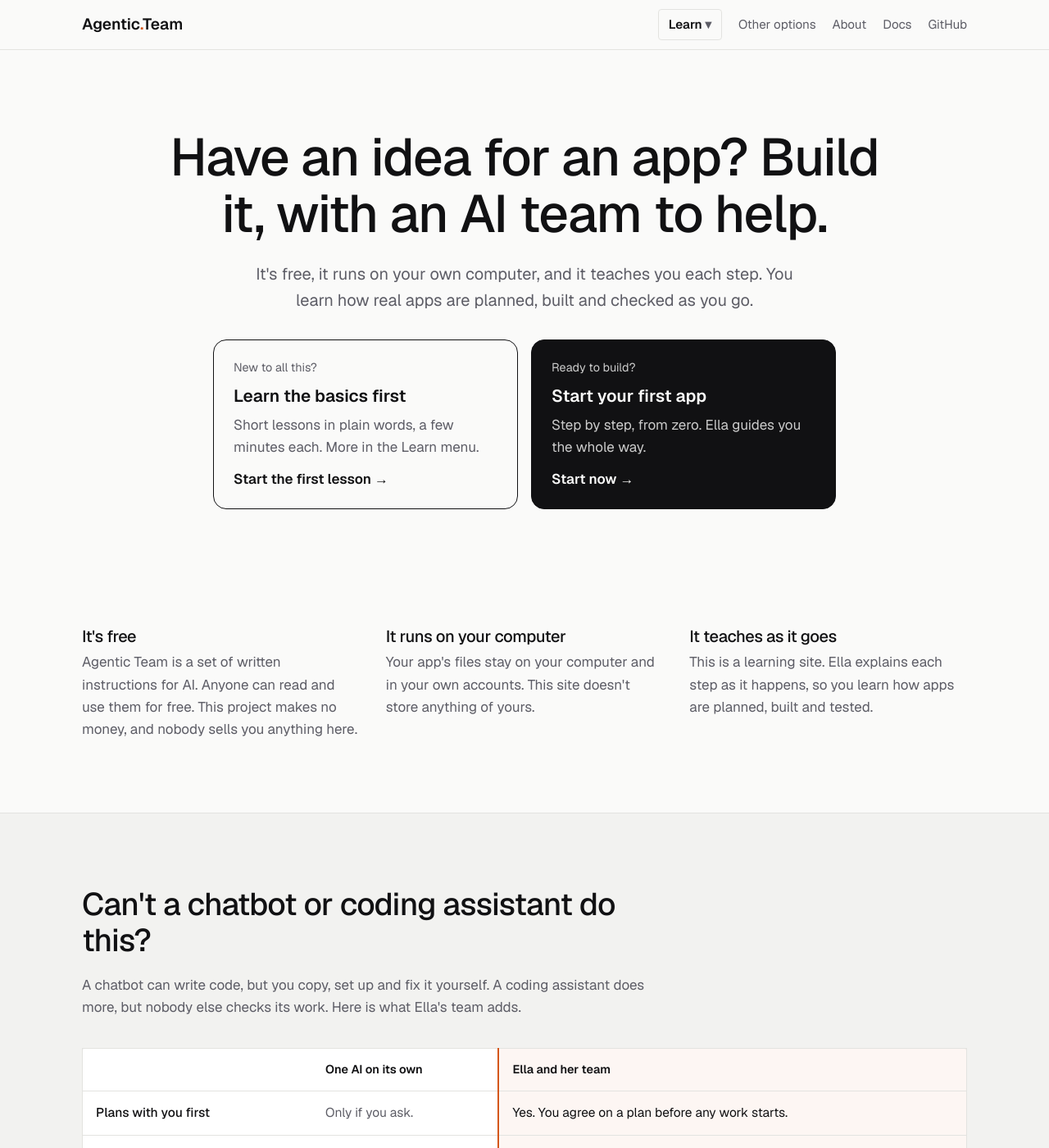
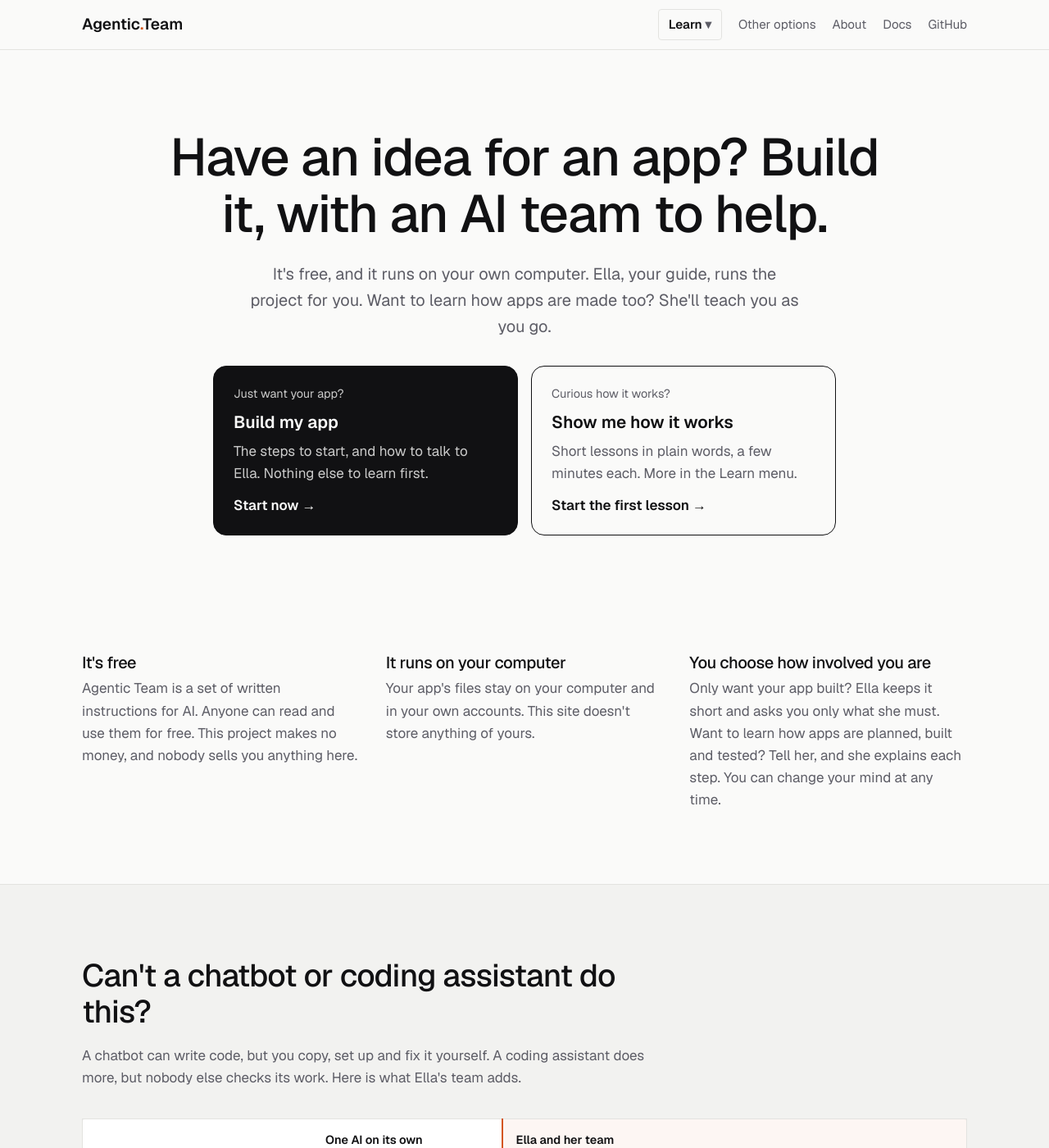
Before and after one commit to vibhortayal/agentic-team-oss, a Jekyll site: the page built from index.html, in a window 1280 px wide and 1400 px high. Shown: the whole window at 82% size. Built offline with Jekyll 4.4.1, drawn with Linux system fonts in a browser that asks for light colours; some of the changed text lies outside the part shown.

Commit message:
You choose how involved you are; updating the team also updates the safety checks
- README, home page and Ella's role: Ella always runs the project; she teaches only
  owners who ask to learn. The first screen no longer explains agents. TEAM.md records
  the choice (Involvement). Ella role 0.14.0.
- adapters/refresh-gates.sh: update.sh apply now brings a project's foundation kit files
  under .github/ up to date (never zones.yml or CODEOWNERS). teamcheck covers it.

Co-Authored-By: Claude Fable 5.2 <noreply@anthropic.com>
Claude-Session: https://claude.ai/code/session_0155vpoVhUyVPKHQ1mKPQPDW

```diff
--- a/index.html
+++ b/index.html
@@ -56,17 +56,17 @@ theme: plain
 
 <header class="intro"><div class="wrap">
   <h1>Have an idea for an app? Build it, with an AI team to help.</h1>
-  <p class="sub">It's free, it runs on your own computer, and it teaches you each step. You learn how real apps are planned, built and checked as you go.</p>
+  <p class="sub">It's free, and it runs on your own computer. Ella, your guide, runs the project for you. Want to learn how apps are made too? She'll teach you as you go.</p>
   <div class="paths">
-    <a class="path" href="{{ '/learn/words.html' | relative_url }}"><small>New to all this?</small><b>Learn the basics first</b><span>Short lessons in plain words, a few minutes each. More in the Learn menu.</span><i>Start the first lesson →</i></a>
-    <a class="path dark" href="{{ '/learn/first-project.html' | relative_url }}"><small>Ready to build?</small><b>Start your first app</b><span>Step by step, from zero. Ella guides you the whole way.</span><i>Start now →</i></a>
+    <a class="path dark" href="{{ '/learn/first-project.html' | relative_url }}"><small>Just want your app?</small><b>Build my app</b><span>The steps to start, and how to talk to Ella. Nothing else to learn first.</span><i>Start now →</i></a>
+    <a class="path" href="{{ '/learn/words.html' | relative_url }}"><small>Curious how it works?</small><b>Show me how it works</b><span>Short lessons in plain words, a few minutes each. More in the Learn menu.</span><i>Start the first lesson →</i></a>
   </div>
 </div></header>
 
 <section id="what"><div class="wrap three">
   <div><h3>It's free</h3><p>Agentic Team is a set of written instructions for AI. Anyone can read and use them for free. This project makes no money, and nobody sells you anything here.</p></div>
   <div><h3>It runs on your computer</h3><p>Your app's files stay on your computer and in your own accounts. This site doesn't store anything of yours.</p></div>
-  <div><h3>It teaches as it goes</h3><p>This is a learning site. Ella explains each step as it happens, so you learn how apps are planned, built and tested.</p></div>
+  <div><h3>You choose how involved you are</h3><p>Only want your app built? Ella keeps it short and asks you only what she must. Want to learn how apps are planned, built and tested? Tell her, and she explains each step. You can change your mind at any time.</p></div>
 </div></section>
 
 <section class="alt" id="compare"><div class="wrap">
@@ -79,7 +79,7 @@ theme: plain
       <tr><th>Lets you try it first</th><td>No.</td><td class="us">Yes. You try each new version and say yes or no before it goes live.</td></tr>
       <tr><th>Tells you the cost first</th><td>No.</td><td class="us">Yes, and it stops before going over your budget.</td></tr>
       <tr><th>Remembers next week</th><td>Only what's in the chat.</td><td class="us">Everything: plans, choices and test results, saved in your own account.</td></tr>
-      <tr><th>Helps you learn</th><td>Only if you ask.</td><td class="us">Yes. Ella explains each step in plain words.</td></tr>
+      <tr><th>Fits how involved you want to be</th><td>You steer every step yourself.</td><td class="us">Yes. Ella runs the project either way, and teaches each step if you want to learn.</td></tr>
     </tbody>
   </table>
 </div></section>
```
Also changed, not shown: adapters/README.md (+1 -1 lines), roles/engagement-lead.md (+5 -5 lines), templates/TEAM.md (+1 -0 lines), tools/teamcheck.py (+25 -0 lines), README.md, 2 other files.
